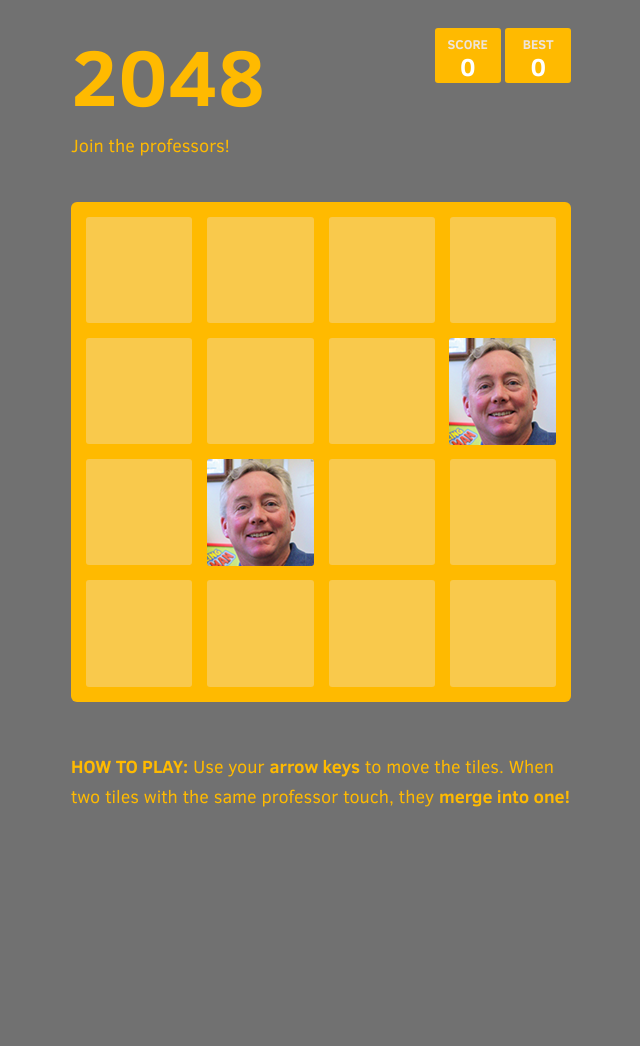
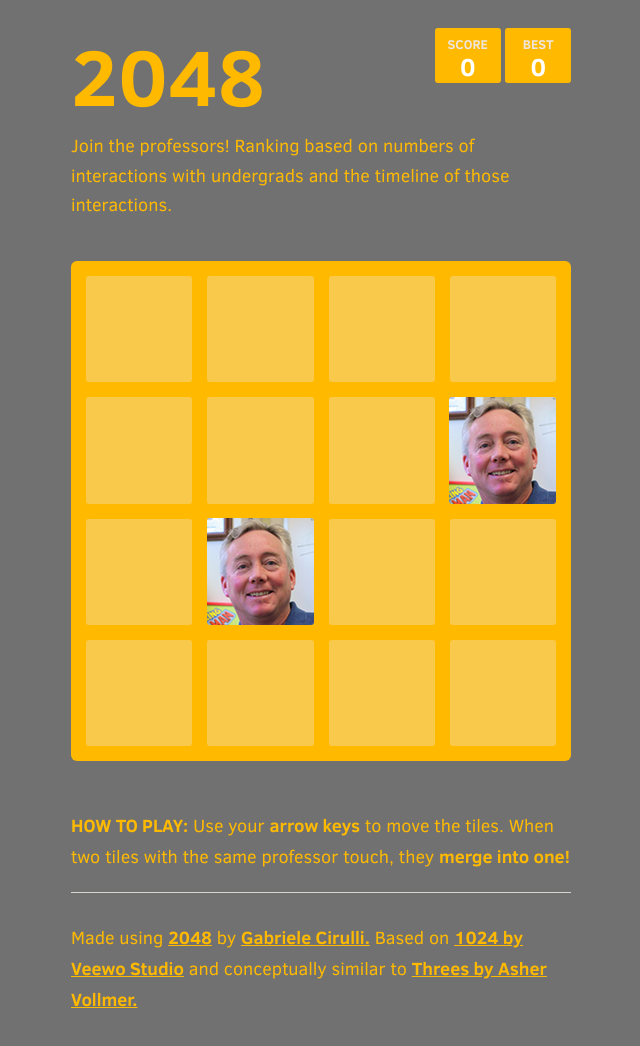
Before and after one commit to samilewis/2048mitnuclear, a plain HTML site: page index.html in a window 1280 px wide. Shown: the part 60-1106 px from the top of the page, without its empty margins (319-959 px from the left). Before the commit the page ends 953 px from the top, so only its background shows below. Drawn offline with Linux system fonts and the light colour scheme.

Commit message:
A few changes to the index

```diff
--- a/index.html
+++ b/index.html
@@ -22,7 +22,7 @@
         <div class="best-container">0</div>
       </div>
     </div>
-    <p class="game-intro">Join the professors!
+    <p class="game-intro">Join the professors! Ranking based on numbers of interactions with undergrads and the timeline of those interactions.
 
     <div class="game-container">
       <div class="game-message">
@@ -67,6 +67,10 @@
 
     <p class="game-explanation">
       <strong class="important">How to play:</strong> Use your <strong>arrow keys</strong> to move the tiles. When two tiles with the same professor touch, they <strong>merge into one!</strong>
+</p>
+<hr>
+<p>
+Made using <a href="http://gabrielecirulli.github.io/2048/">2048</a> by <a href="http://gabrielecirulli.com" target="_blank">Gabriele Cirulli.</a> Based on <a href="https://itunes.apple.com/us/app/1024!/id823499224" target="_blank">1024 by Veewo Studio</a> and conceptually similar to <a href="http://asherv.com/threes/" target="_blank">Threes by Asher Vollmer.</a>
     </p>
       </div>
 
```
